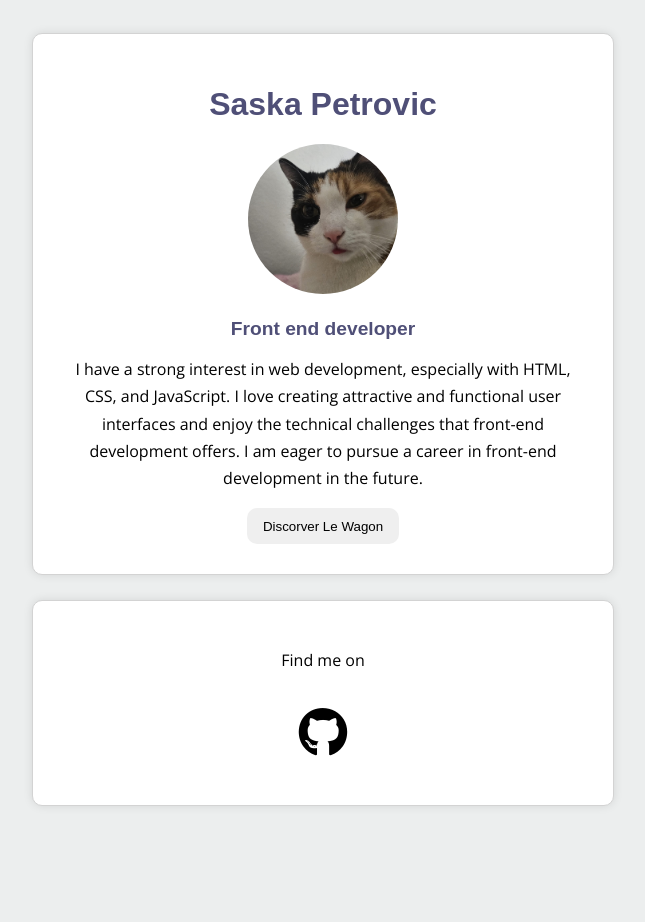
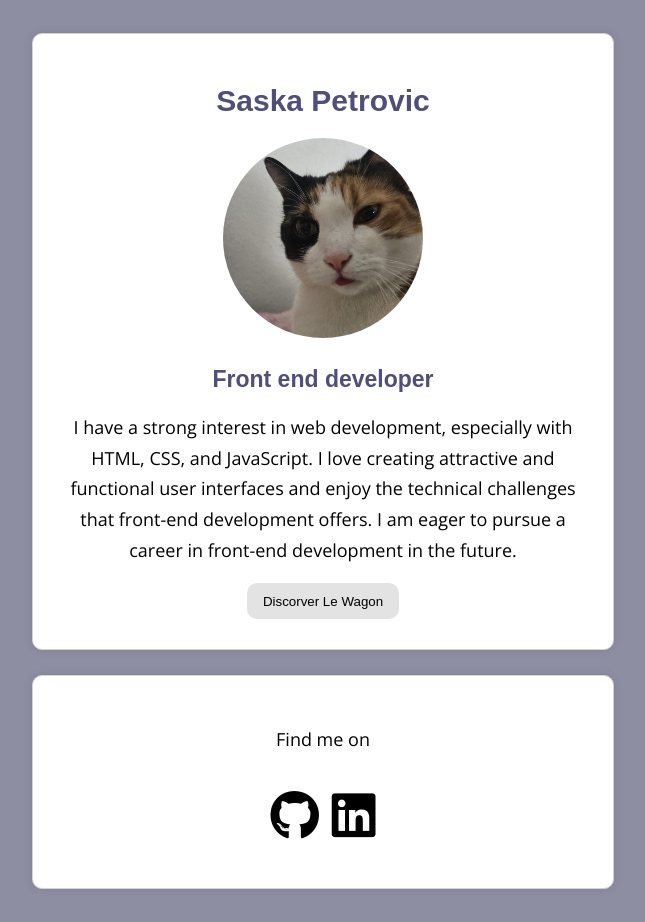
Before and after one commit to SaskaPetrovic/profile, a plain HTML site: page index.html in a window 1280 px wide. Shown: the whole page, without its empty margins (317-962 px from the left). Before the commit the page ends 840 px from the top, so only its background shows below. Drawn offline with nearby package versions, Linux system fonts and the light colour scheme.

Commit message:
make my profile prettier

```diff
--- a/index.html
+++ b/index.html
@@ -34,6 +34,9 @@
             <a href="https://github.com/SaskaPetrovic" target="_blank">
               <i class="fa-brands fa-github"></i>
             </a>
+            <a href="https://www.linkedin.com/in/saska-petrovic-2137072a2/" target="_blank">
+              <i class="fa-brands fa-linkedin"></i>
+            </a>
           </li>
         </ul>
       </div>
--- a/style.css
+++ b/style.css
@@ -1,12 +1,13 @@
 @import url("https://fonts.googleapis.com/css2?family=Open+Sans:wght@300;400;700&family=Poppins:wght@300;400;500;700");
 
 body {
-  background-color: rgb(236, 238, 238);
+  background-color: rgb(142, 142, 163);
   font-family: "Open Sans", sans-serif;
   font-weight: 300;
   display: flex;
   justify-content: center;
   line-height: 1.7;
+  font-size: 18px;
 }
 
 .container {
@@ -32,11 +33,11 @@ h2 {
 }
 
 h1 {
-  font-size: 2.5vw;
+  font-size: 30px;
 }
 
 h2 {
-  font-size: 1.5vw;
+  font-size: 23px;
 }
 
 a {
@@ -57,8 +58,8 @@ a {
 }
 
 .img-circle {
-  width: 150px;
-  height: 150px;
+  width: 200px;
+  height: 200px;
   border-radius: 50%;
   object-fit: cover;
 }
@@ -68,6 +69,7 @@ button {
   cursor: pointer;
   border-radius: 10px;
   border: 0;
+  background-color: rgba(216, 215, 216, 0.685);
 }
 
 button:hover {
```
